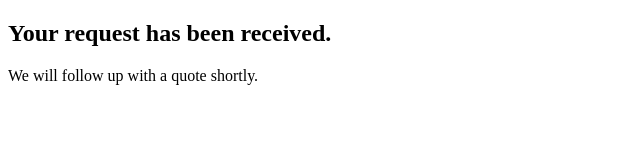
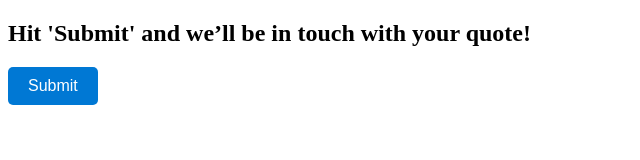
Before and after one commit to DiphexRenewal/renewal-trigger, a plain HTML site: page index.html in a window 1280 px wide. Shown: the whole page, without its empty margins (0-640 px from the left). Drawn offline with Linux system fonts and the light colour scheme.

Commit message:
index.html

```diff
--- a/index.html
+++ b/index.html
@@ -1,9 +1,9 @@
 <!DOCTYPE html>
 <html>
 <head>
-    <title>Renewal Request Received</title>
+    <title>Renewal Request</title>
     <script>
-        window.onload = async function () {
+        async function handleSubmit() {
             const urlParams = new URLSearchParams(window.location.search);
             const contactid = urlParams.get('contactid');
 
@@ -17,20 +17,27 @@
                         body: JSON.stringify({ contactid })
                     });
 
-                    if (!response.ok) {
+                    if (response.ok) {
+                        document.getElementById("message").innerText = "Your request has been received. We’ll be in touch with your quote!";
+                        document.getElementById("submitBtn").style.display = "none";
+                    } else {
+                        document.getElementById("message").innerText = "Something went wrong. Please try again.";
                         console.error("Error from Power Automate:", await response.text());
                     }
                 } catch (e) {
+                    document.getElementById("message").innerText = "Network error. Please try again later.";
                     console.error("Fetch error:", e);
                 }
             } else {
-                console.error("No contactid found in URL.");
+                document.getElementById("message").innerText = "Missing contact ID. Please use the link provided in your email.";
             }
-        };
+        }
     </script>
 </head>
 <body>
-    <h2>Your request has been received.</h2>
-    <p>We will follow up with a quote shortly.</p>
+    <h2 id="message">Hit 'Submit' and we’ll be in touch with your quote!</h2>
+    <button id="submitBtn" onclick="handleSubmit()" style="padding:10px 20px;font-size:16px;border-radius:5px;background-color:#0078d4;color:white;border:none;">
+        Submit
+    </button>
 </body>
 </html>
```
